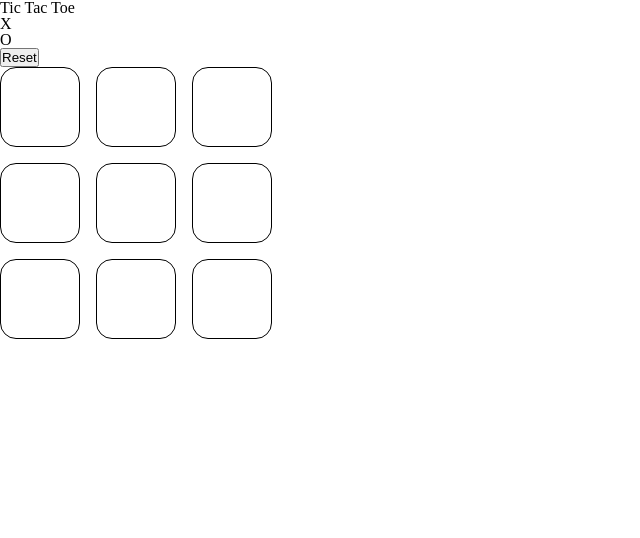
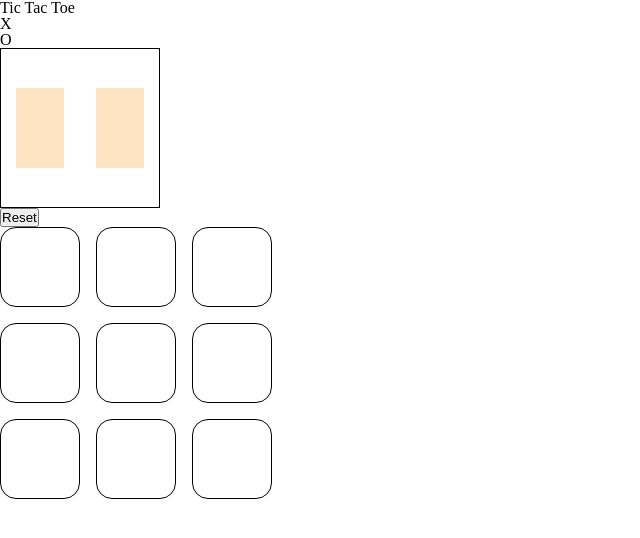
Before and after one commit to thpham1997/Tic_Tac_Toe, a website: page index.html in a window 1280 px wide. Shown: the whole page, without its empty margins (0-640 px from the left). Drawn offline with Linux system fonts and the light colour scheme.

Commit message:
Added style for control-panel__score

```diff
--- /dev/null
+++ b/scss/_control-panel__score.scss
@@ -0,0 +1,17 @@
+.control-panel__score{
+  width: 10rem;
+  height: 10rem;
+  border-style: solid;
+  border-color: black;
+  border-width: 0.1rem;
+  display: grid;
+  grid-template-columns: repeat(2, 3rem);
+  column-gap: 2rem;
+  place-content: center;
+  & *{
+    width: 3rem;
+    height: 5rem;
+    background-color: bisque;
+    color: black;
+  }
+}
--- a/scss/main.scss
+++ b/scss/main.scss
@@ -1,3 +1,4 @@
 @use 'reset';
 @use 'playground';
 @use  'cell';
+@use 'control-panel__score';
```
Also changed, not shown: css/main.css.
